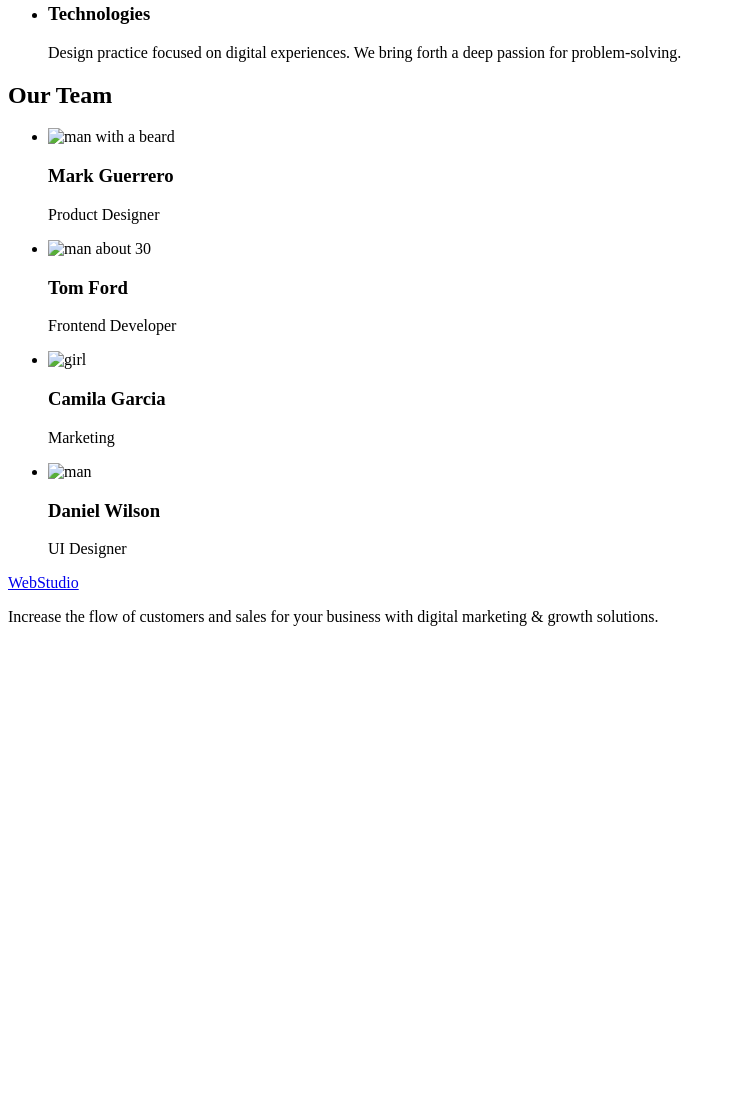
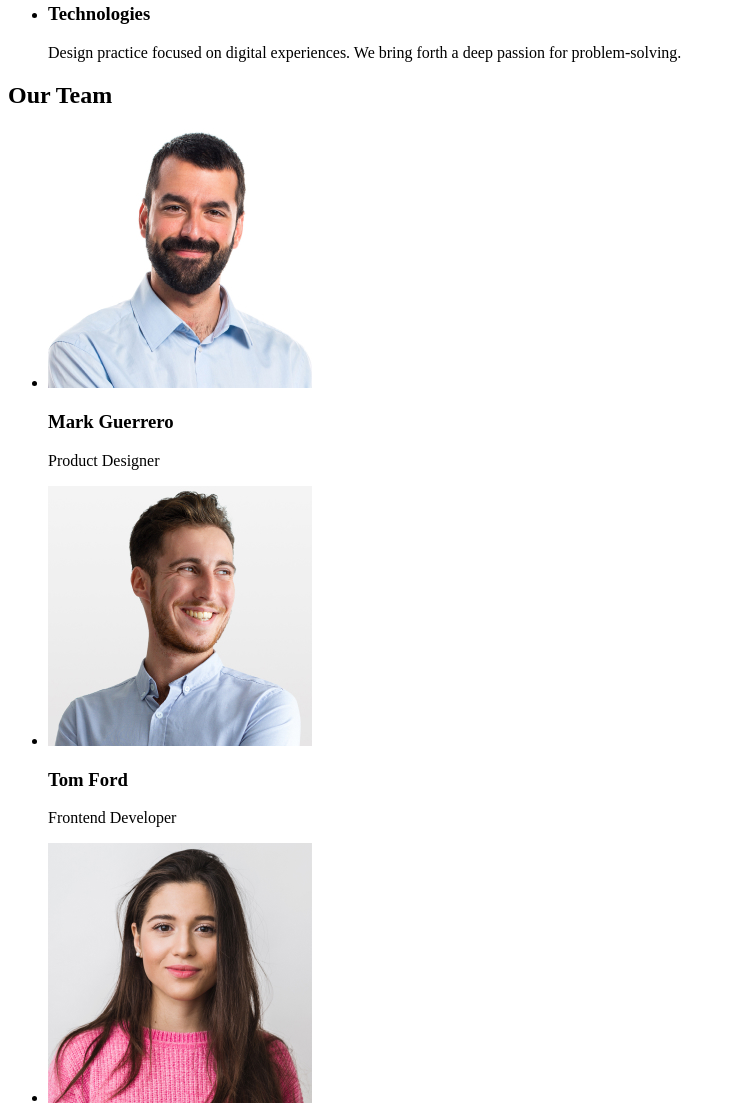
Before and after one commit to ribalko-vlad/goit-markup-hw-11, a plain HTML site: page index.html in a window 1280 px wide. Shown: the part 532-1638 px from the top of the page, without its empty margins (0-736 px from the left). Before the commit the page ends 1174 px from the top, so only its background shows below. Drawn offline with Linux system fonts and the light colour scheme.

Commit message:
Update index.html

```diff
--- a/index.html
+++ b/index.html
@@ -106,7 +106,7 @@
                 <ul>
 
                     <li>
-                        <img src="images1.jpg" alt="man with a beard" width="264">
+                        <img src="./images/images1.jpg" alt="man with a beard" width="264">
                         <h3>Mark Guerrero
                         </h3>
 
@@ -119,7 +119,7 @@
 
 
                     <li>
-                        <img src="images2.jpg" alt="man about 30" width="264">
+                        <img src="./images/images2.jpg" alt="man about 30" width="264">
                         <h3>Tom Ford</h3>
                         <p>Frontend Developer</p>
 
@@ -130,7 +130,7 @@
 
 
                     <li>
-                        <img src="images3.jpg" alt="girl" width="264">
+                        <img src="./images/images3.jpg" alt="girl" width="264">
                         <h3>Camila Garcia</h3>
                         <p>Marketing</p>
 
@@ -142,7 +142,7 @@
 
 
                     <li>
-                        <img src="images4.jpg" alt="man" width="264">
+                        <img src="./images/images4.jpg" alt="man" width="264">
                         <h3>Daniel Wilson</h3>
                         <p>UI Designer</p>
 
```
